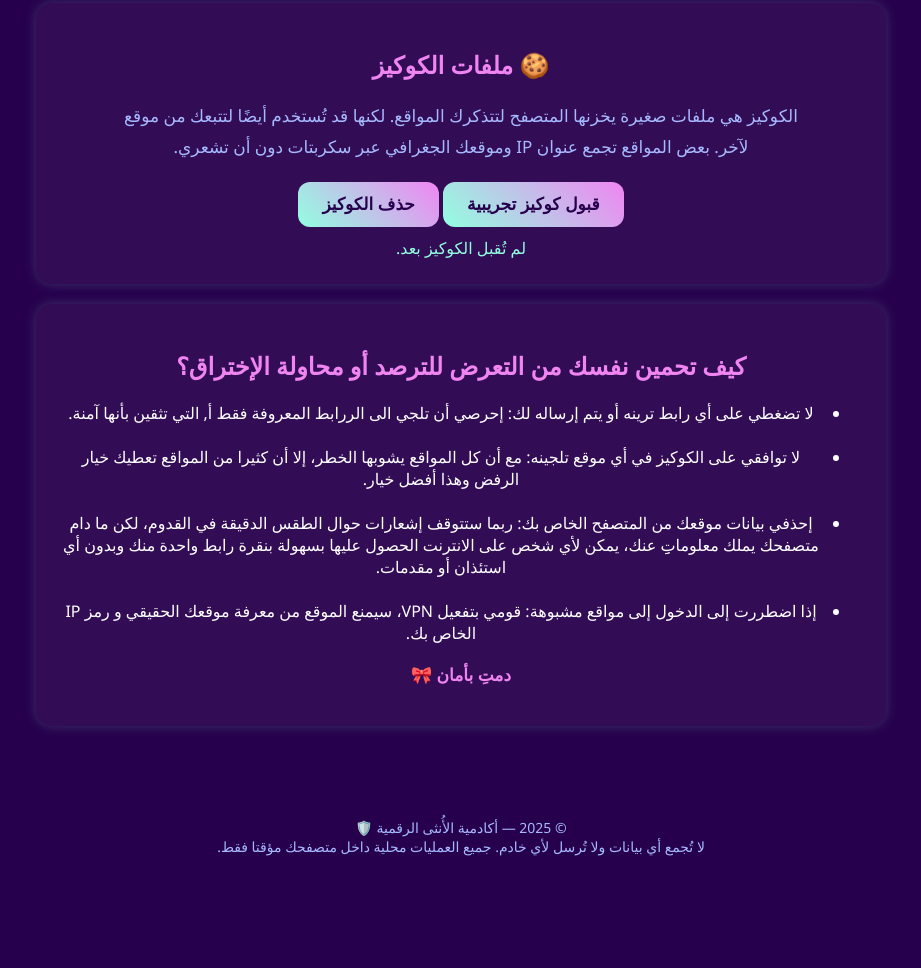
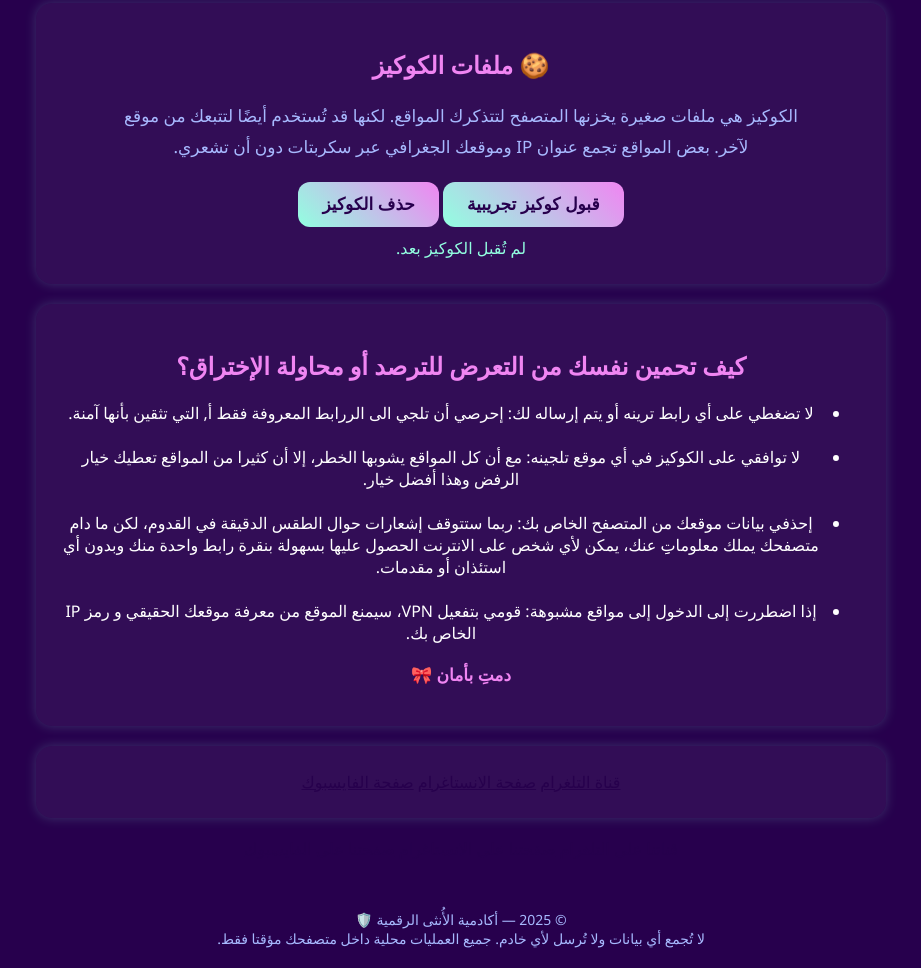
Before and after one commit to cadya-tech/cookies-experience, a plain HTML site: page index.html in a window 1280 px wide. Shown: the part 937-1905 px from the top of the page, without its empty margins (179-1100 px from the left). Before the commit the page ends 1813 px from the top, so only its background shows below. Drawn offline with Linux system fonts and the light colour scheme.

Commit message:
Add social media links to index.html

```diff
--- a/index.html
+++ b/index.html
@@ -137,6 +137,12 @@
   <p class="warning">دمتِ بأمان 🎀</p>
 </section>
 
+    <section>
+    <a href="https://t.me/CS_women_academy">قناة التلغرام</a>
+    <a href="https://www.instagram.com/cs_women_academy">صفحة الانستاغرام</a>
+    <a href="https://www.facebook.com/profile.php?id=61577624357346">صفحة الفايسبوك</a>
+  </section>
+
   <a href="https://t.me/cs_women_academy"> قناتنا على التلغرام </a>
   <a href="https://www.instagram.com/cs_women_academy"> صفحتنا على الانستاغرام </a>
   <a href="https://www.facebook.com/profile.php?id=61577624357346"> صفحتنا على الفايسبوك</a>
```
